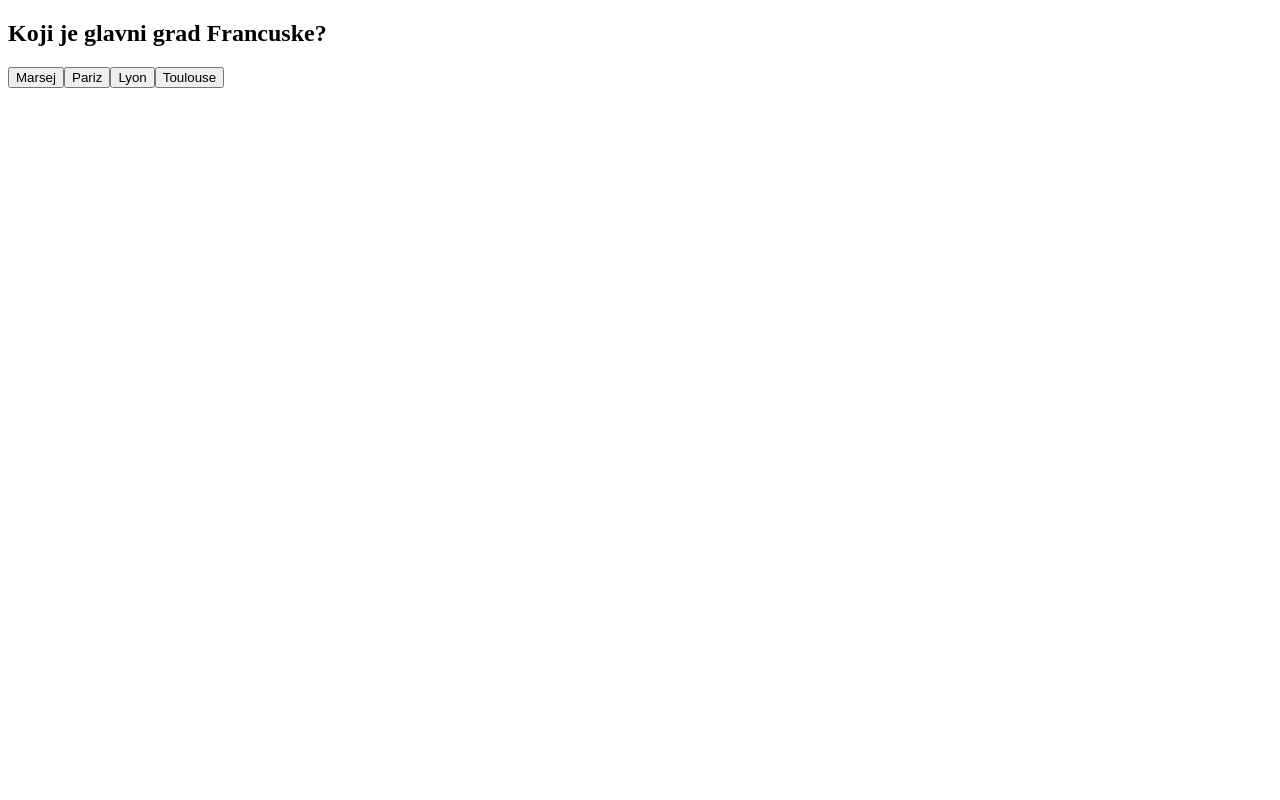
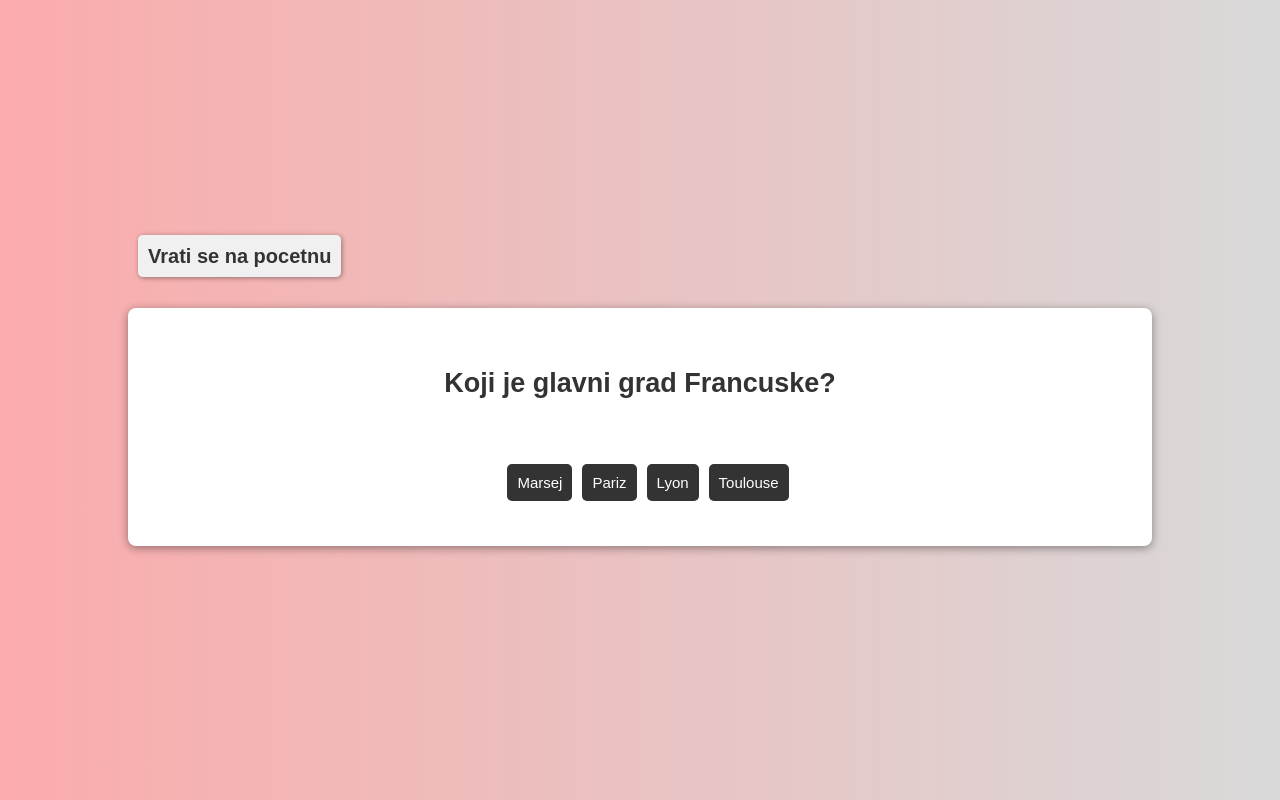
Before and after one commit to stefannmikiic/mini_js_aplikacije, a plain HTML site: page kviz.html in a window 1280 px wide. Drawn offline with Linux system fonts and the light colour scheme.

Commit message:
zavrsen kviz i odradjen dizajn

```diff
--- a/css/kalkulator.css
+++ b/css/kalkulator.css
@@ -1,22 +1,23 @@
+* {
+    margin: 0;
+    padding: 0;
+    box-sizing: border-box;
+}
 body{
+    background-image: linear-gradient(to right, #fbabab, #d9d9d9);
     font-family: Arial, sans-serif;
-    background-color: #d0d0d0;
-    margin: 0;
-    padding: 20px;
+    height: 100vh;
+    display: flex;
+    flex-direction: column;
     align-items: center;
     justify-content: center;
-    text-align: center;
-    align-content: center;
 }
 
-
-h2{
-    font-size: 24px;
-    font-weight: bold;
+h2 {
+    text-align: center;
     color: #333;
-    width: 100%;
+    padding: 20px;
     margin: 20px auto;
-    text-align: center;
 }
 
 #kalkulator{
@@ -89,3 +90,24 @@ button:hover{
     background-color: red;
     color: white;
 }
+
+a{
+    text-decoration: none;
+    color: #333;
+    font-size: 20px;
+    padding: 10px;
+    border-radius: 5px;
+    background-color: #f0f0f0;
+    box-shadow: 1px 1px 5px rgba(0,0,0,0.4);
+    font-weight: bold;
+
+}
+#pocetna{
+    width: 80%;
+    padding: 10px;
+
+    align-items: left;
+    text-align: left;
+    display: flex;
+    justify-content:left;
+}
--- a/css/kviz.css
+++ b/css/kviz.css
@@ -0,0 +1,123 @@
+* {
+    margin: 0;
+    padding: 0;
+    box-sizing: border-box;
+}
+body{
+    background-image: linear-gradient(to right, #fbabab, #d9d9d9);
+    font-family: Arial, sans-serif;
+    height: 100vh;
+    display: flex;
+    flex-direction: column;
+    align-items: center;
+    justify-content: center;
+}
+
+h2 {
+    text-align: center;
+    color: #333;
+    padding: 20px;
+    margin: 20px auto;
+}
+#kviz {
+    width: 80%;
+    margin: 20px auto;
+    padding: 20px;
+    background-color: #fff;
+    border-radius: 8px;
+    box-shadow: 0 2px 10px rgba(0, 0, 0, 0.4);
+    display: flex;
+    flex-direction: column;
+    align-items: center;
+    justify-content: center;
+    text-align: center;
+    font-size: 18px;
+    color: #333;
+
+}
+
+#odgovori {
+    width: 30%;
+    display: flex;
+    justify-content: space-between;
+    padding: 10px;
+    margin: 10px auto;
+}
+#odgovori button {
+    width: 30%;
+    padding: 10px;
+    /* background-image: linear-gradient(to right, #4CAF50, #45a049); */
+    color: white;
+    border: none;
+    border-radius: 5px;
+    cursor: pointer;
+    font-size: 15px;
+    margin: 5px;
+    background-color: #333;
+}
+#odgovori button:hover {
+    background-color: #555;
+}
+#rezultat {
+    width: 80%;
+    margin: 20px auto;
+    margin-top: 20px;
+    font-size: 20px;
+    color: #333;
+    font-weight: bold;
+    text-align: center;
+    padding: 20px;
+    background-color: #fbabab;
+    border-radius: 10px;
+    box-shadow: 0 2px 10px rgba(0, 0, 0, 0.4);
+}
+#pocetak{
+         width: 30%;
+    padding: 10px;
+    /* background-image: linear-gradient(to right, #4CAF50, #45a049); */
+    color: white;
+    border: none;
+    border-radius: 5px;
+    cursor: pointer;
+    font-size: 15px;
+    margin: 5px;
+    background-color: #333;
+}
+#pocetak:hover {
+    background-color: #555;
+}
+
+#dalje{
+     width: 30%;
+    padding: 10px;
+    /* background-image: linear-gradient(to right, #4CAF50, #45a049); */
+    color: white;
+    border: none;
+    border-radius: 5px;
+    cursor: pointer;
+    font-size: 15px;
+    margin: 5px;
+    background-color: #333;
+}
+#dalje:hover {
+    background-color: #555;
+}
+a{
+    text-decoration: none;
+    color: #333;
+    font-size: 20px;
+    padding: 10px;
+    border-radius: 5px;
+    background-color: #f0f0f0;
+    box-shadow: 1px 1px 5px rgba(0,0,0,0.4);
+    font-weight: bold;
+}
+#pocetna {
+    width: 80%;
+
+    padding: 10px;
+    margin: 10px auto;
+    align-items: left;
+    text-align: left;
+    margin-top: 0;
+}
--- /dev/null
+++ b/css/style.css
@@ -0,0 +1,47 @@
+* {
+    margin: 0;
+    padding: 0;
+    box-sizing: border-box;
+}
+body{
+    background-image: linear-gradient(to right, #fbabab, #d9d9d9);
+    font-family: Arial, sans-serif;
+    height: 100vh;
+    display: flex;
+    flex-direction: column;
+    align-items: center;
+    justify-content: center;
+}
+
+h2 {
+    text-align: center;
+    color: #333;
+    padding: 20px;
+    margin: 20px auto;
+}
+#pocetna{
+        width: 80%;
+    padding: 10px;
+    margin: 10px auto;
+    align-items: center;
+    text-align: center;
+}
+ul{
+    list-style: none;
+    padding: 10px;
+    margin: 10px auto;
+}
+li{
+    margin: 30px auto;
+
+}
+a{
+    text-decoration: none;
+    color: #333;
+    font-size: 20px;
+    padding: 10px;
+    border-radius: 5px;
+    background-color: #f0f0f0;
+    box-shadow: 1px 1px 5px rgba(0,0,0,0.4);
+    font-weight: bold;
+}
--- a/js/kviz.js
+++ b/js/kviz.js
@@ -15,7 +15,18 @@ const pitanja = [
         tekst: "Koji je glavni grad Italije?",
         odgovori: ["Napulj", "Milano", "Rim", "Torino"],
         tacanOdgovor: 2
+    },
+    {
+        tekst: "Koji je glavni grad Madjarske?",
+        odgovori: ["Budimpesta", "Budim", "Pesta", "Torino"],
+        tacanOdgovor: 0
+    },
+    {
+        tekst: "Koji je glavni grad Srbije?",
+        odgovori: ["Krusevac", "Kragujevac", "Beograd", "Kraljevo"],
+        tacanOdgovor: 2
     }
+
     ];
 
     let indeksPitanja = 0;
@@ -24,24 +35,56 @@ const pitanja = [
     const pitanjeElement = document.getElementById("pitanje");
     const odgovoriElement = document.getElementById("odgovori");
     const dugmeDalje = document.getElementById("dalje");
-    const rezultatElement = document.getElementById("rezultat");
+    const rezultatElement = document.getElementById("rezultatTekst");
+    const rezultat = document.getElementById("rezultat");
+    const dugmePocetak = document.getElementById("pocetak");
+    dugmeDalje.style.display = "none";
+    rezultat.style.display = "none"; // Sakrij rezultat
+    function prikaziPitanje() {
 
-    dugmeDalje.style.display = "none";
-    pitanjeElement.innerHTML= pitanja[indeksPitanja].tekst;
+    pitanjeElement.innerHTML = pitanja[indeksPitanja].tekst;
     pitanja[indeksPitanja].odgovori.forEach((odgovor) => {
           const dugme = document.createElement("button");
           dugme.innerHTML = odgovor;
+
           dugme.addEventListener("click", () => {
-              if (pitanja[indeksPitanja].odgovori.indexOf(odgovor) === pitanja[indeksPitanja].tacanOdgovor) {
+            if(odgovor == pitanja[indeksPitanja].odgovori[pitanja[indeksPitanja].tacanOdgovor]) {
                 poeni++;
                 dugme.style.backgroundColor = "green";
                     dugmeDalje.style.display = "block";
-
-              }else{
+            } else{
                 dugme.style.backgroundColor = "red";
                 dugmeDalje.style.display = "block";
             }
-
+            odgovoriElement.querySelectorAll("button").forEach(btn => {
+                btn.disabled = true; // Onemogući ostale dugmiće
+            });
     });
           odgovoriElement.appendChild(dugme);
     });
+    }
+        dugmeDalje.addEventListener("click", () => {
+          indeksPitanja++;
+          if(indeksPitanja != pitanja.length) {
+
+            odgovoriElement.innerHTML = ""; // Očisti prethodne odgovore
+            prikaziPitanje();
+            dugmeDalje.style.display = "none"; // Sakrij dugme "Dalje"
+          } else {
+            rezultat.style.display = "block"; // Prikaži rezultat
+            pitanjeElement.innerHTML = "Kviz je završen!";
+            odgovoriElement.innerHTML = "";
+            rezultatElement.innerHTML = `Osvojili ste ${poeni} poena!`;
+            dugmeDalje.style.display = "none"; // Sakrij dugme "Dalje"
+          }
+        });
+
+    dugmePocetak.addEventListener("click", () => {
+            indeksPitanja = 0;
+            poeni = 0;
+            rezultat.style.display = "none"; // Sakrij rezultat
+            dugmeDalje.style.display = "none"; // Sakrij dugme "Dalje"
+            odgovoriElement.innerHTML = ""; // Očisti prethodne odgovore
+            prikaziPitanje(); // Prikazivanje prvog pitanja
+    });
+        prikaziPitanje(); // Prikazivanje prvog pitanja
--- a/kviz.html
+++ b/kviz.html
@@ -7,7 +7,9 @@
     <link rel="stylesheet" href="css/kviz.css">
 </head>
 <body>
-
+    <div id="pocetna">
+        <a href="index.html">Vrati se na pocetnu</a>
+    </div>
     <div id="kviz">
         <h2 id="pitanje">Ovde ce pisati pitanje</h2>
         <div id="odgovori">
@@ -16,7 +18,10 @@
 
         <button id="dalje">Sledece pitanje</button>
     </div>
-
+    <div id="rezultat">
+        <h2 id="rezultatTekst">Ovde ce pisati rezultat</h2>
+        <button id="pocetak">Povratak!</button>
+    </div>
 
 <script src="js/kviz.js"></script>
 </body>
```
Also changed, not shown: index.html (+9 -0 lines), kalkulator.html (+3 -0 lines). Lines whose indentation alone changed are shown as unchanged.
